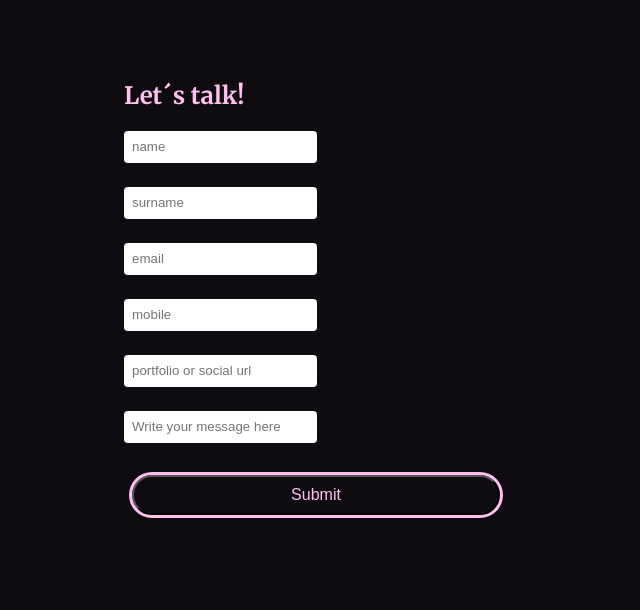
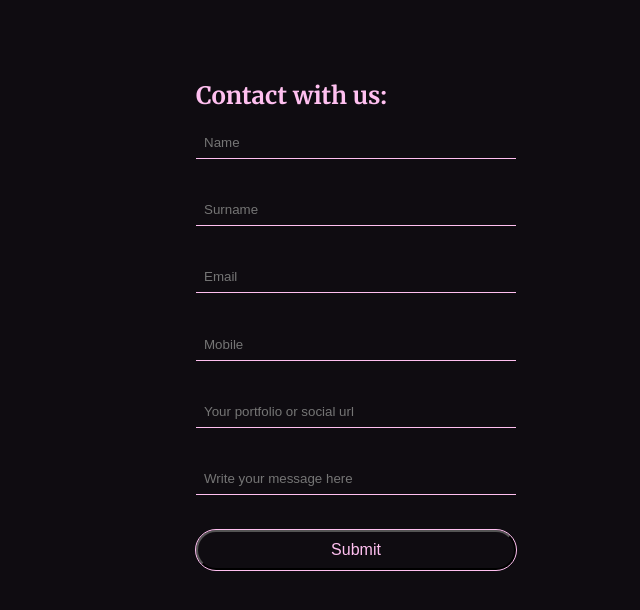
Before and after one commit to MaGaBoo/form_front, a React (Create React App) app: page / in a window 1280 px wide. Shown: the top 610 px of the page, without its empty margins (324-964 px from the left). Built offline with nearby package versions, Linux system fonts and the light colour scheme.

Commit message:
Changed form style and checked yup validations

```diff
--- a/src/components/Form.css
+++ b/src/components/Form.css
@@ -3,41 +3,52 @@ body {
     font-weight: 300;
     color: #FFFFFF;
     background-color: #0F0C11;
+
+}
+.header {
+    color: #ffc0f0;
+    font-size: 1.5rem;
 }
 
-.header {
-    color: #ffc0f0
+.container {
+    max-width: 60rem;
+    margin: 0 auto;
 }
-
 .form-wrapper {
     margin: 5rem auto 0;
-    width: 24rem;
+    width: 15rem;
 }
 
 input {
+    background-color: transparent;
     padding: 0 0.5rem;
-    width: inherit;
+    width: 20rem;
     height: 2rem;
-    border-radius: 4px;
     margin-bottom: 1.5rem;
     margin-right: 0.8rem;
     border: none;
+    border-bottom: 0.1rem solid #ffc0f0;
     box-sizing: border-box;
 }
 
+.errors {
+    font-size: 0.7rem;
+    text-align: left;
+}
+
 .submit-btn {
-    width: 23rem;
+    width: 20rem;
     height: 2.5rem;
     font-size: 1rem;
     color: #ffc0f0;
-    outline: 0.2rem solid #ffc0f0;
+    outline: 0.1rem solid #ffc0f0;
     border-radius: 9999px;
     background: transparent;
     cursor: pointer;
     transition: outline 0.6s linear;
-    margin: 0.5em;
+    margin-bottom: 2rem;
 }
 
 .submit-btn:hover {
-    outline-width: 0.3rem;
+    outline-width: 0.4rem;
 }
--- a/src/components/Form.jsx
+++ b/src/components/Form.jsx
@@ -8,7 +8,7 @@ import "./Form.css";
 
 const schema = yup
   .object({
-    name: yup.string().required("Name is a required field"),
+    name: yup.string().required("Field name is required"),
     surname: yup.string().required("Surname is a required field"),
     email: yup
       .string()
@@ -16,25 +16,26 @@ const schema = yup
       .required("Email is a required field"),
     mobile: yup
       .number()
-      .min(9)
+      .min(9, 'Please provide a valid mobile telephone format')
       .required("Please provide a mobile phone to contact!"),
     link: yup
       .string()
       .required("Please, provide your portfolio or social platform link"),
-    message: yup.string().min(1).required("Please, tell something about you!"),
+    message: yup.string().min(3, "Your message must contain at least three characters").required(),
   })
   .required();
 
 const Form = () => {
   const [isSubmitting, setIsSubmitting] = useState(false);
-  const [errors, setErrors] = useState(false);
 
-  const { register, handleSubmit, reset } = useForm({
+  const { register, handleSubmit, reset, formState:{ errors} } = useForm({
     resolver: yupResolver(schema),
   });
 
   const onSubmit = (data) => {
-    console.log(data);
+
+      setIsSubmitting(true);
+
     if (!data) {
       console.log("Ups, something went wrong!");
     } else {
@@ -42,58 +43,59 @@ const Form = () => {
         .then((newContact) => {
           reset();
         })
-        .catch((error) => setErrors(error?.response?.data?.errors));
+        .catch((error) => (error?.response?.data?.errors))
+        .finally(setIsSubmitting)
     }
-
-    setIsSubmitting(true);
   };
 
   return (
     <div className="container">
       <div className="form-wrapper">
-        <h2 className="header">Let´s talk!</h2>
+        <h1 className="header">Contact with us:</h1>
         <form onSubmit={handleSubmit(onSubmit)}>
           <input
-            {...register("name")}
-            placeholder="name"
+            {...register("name", { required: true})}
+            placeholder="Name"
+            type="text"
+          />
+           {errors && <p className="errors">{errors.name?.message}</p>}
+
+          <input
+            {...register("surname", { required: true})}
+            placeholder="Surname"
+            type="text"
+          />
+             {errors && <p className="errors">{errors.surname?.message}</p>}
+
+          <input
+            {...register("email", { required: true})}
+            placeholder="Email"
+            type="email"
+            required
+          />
+            {errors && <p className="errors">{errors.email?.message}</p>}
+
+          <input
+            {...register("mobile", { required: true})}
+            placeholder="Mobile"
+            type="number"
+          />
+          {errors && <p className="errors">{errors.mobile?.message}</p>}
+
+          <input
+            {...register("link", { required: true})}
+            placeholder="Your portfolio or social url"
             type="text"
             required
           />
+             {errors && <p className="errors">{errors.link?.message}</p>}
 
           <input
-            {...register("surname")}
-            placeholder="surname"
-            type="text"
-            required
-          />
-
-          <input
-            {...register("email")}
-            placeholder="email"
-            type="email"
-            required
-          />
-
-          <input
-            {...register("mobile")}
-            placeholder="mobile"
-            type="number"
-            required
-          />
-
-          <input
-            {...register("link")}
-            placeholder="portfolio or social url"
-            type="text"
-            required
-          />
-
-          <input
-            {...register("message")}
+            {...register("message", { required: true})}
             placeholder="Write your message here"
             type="text"
-            required
           />
+           {errors && <p className="errors">{errors.message?.message}</p>}
 
           <button className="submit-btn">Submit</button>
         </form>
--- a/src/index.css
+++ b/src/index.css
@@ -1,13 +1,7 @@
-body {
-  margin: 0;
-  font-family: -apple-system, BlinkMacSystemFont, 'Segoe UI', 'Roboto', 'Oxygen',
-    'Ubuntu', 'Cantarell', 'Fira Sans', 'Droid Sans', 'Helvetica Neue',
-    sans-serif;
-  -webkit-font-smoothing: antialiased;
-  -moz-osx-font-smoothing: grayscale;
+html {
+  box-sizing: border-box;
 }
-
-code {
-  font-family: source-code-pro, Menlo, Monaco, Consolas, 'Courier New',
-    monospace;
+*, *:before, *:after {
+  box-sizing: inherit;
+  font-size: 62.5% /*  1rem = 10px */
 }
--- a/src/index.js
+++ b/src/index.js
@@ -3,6 +3,7 @@ import ReactDOM from "react-dom/client";
 import { BrowserRouter } from "react-router-dom";
 import App from "./App";
 import reportWebVitals from "./reportWebVitals";
+/* import './index.css'; */
 
 const root = ReactDOM.createRoot(document.getElementById("root"));
 root.render(
```
Also changed, not shown: src/components/InputGroup.js (added, +26 -0 lines).
